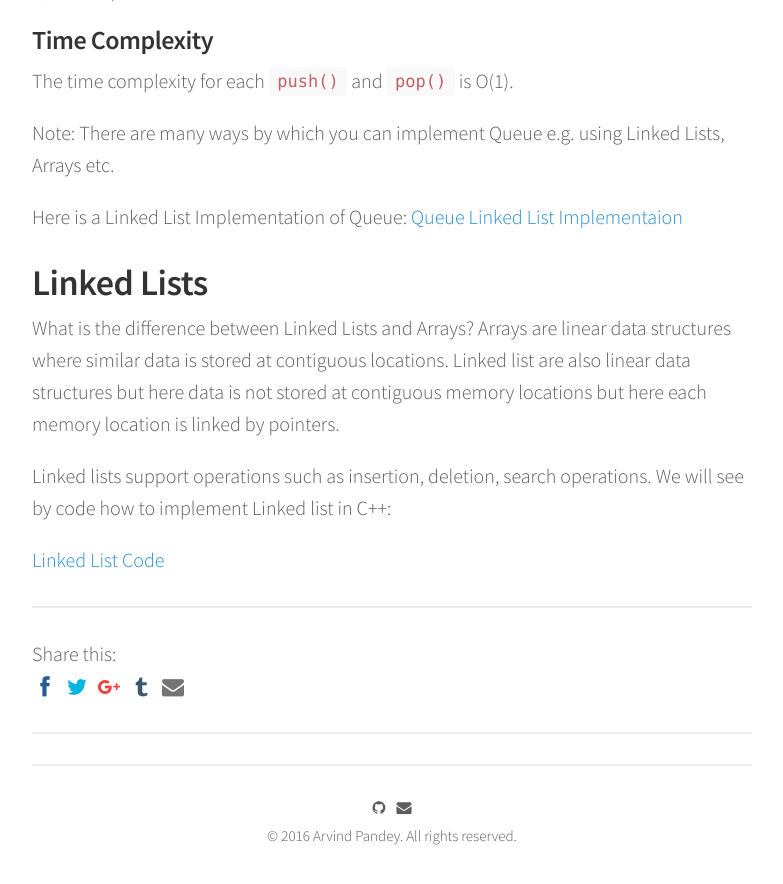
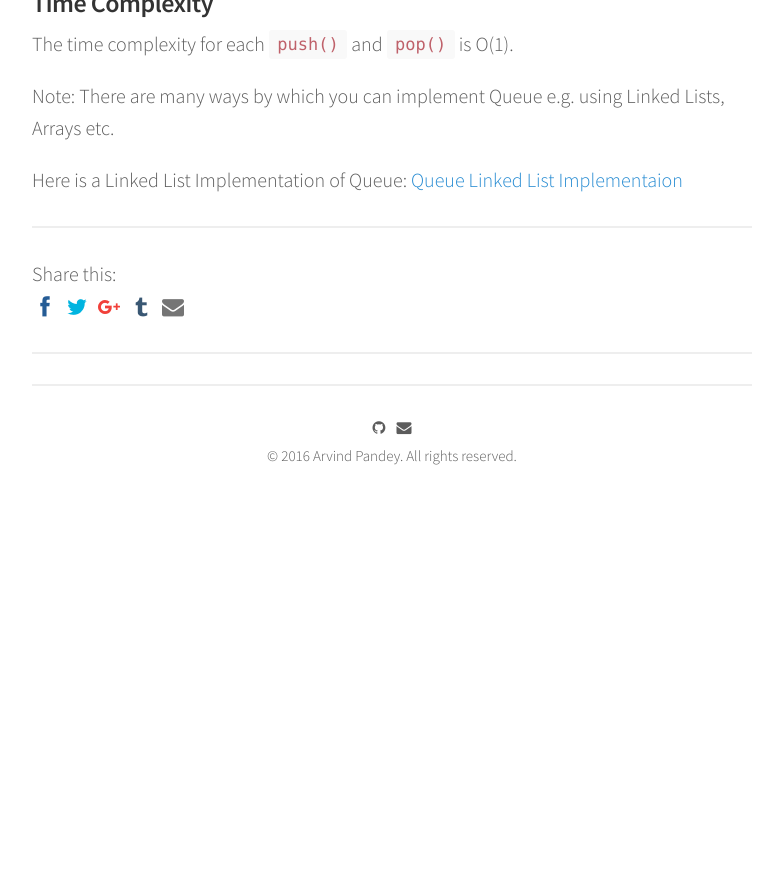
Before and after one commit to dummybyte/blog, a Jekyll site: the page built from _posts/2016-12-22-Algorithm.md, in a window 1280 px wide and 900 px high, scrolled down 2646 px. Shown: the top 884 px of the window, without its empty margins (248-1031 px from the left). Built offline with Jekyll 4.4.1, drawn with Linux system fonts in a browser that asks for light colours; nearby versions of some CDN libraries; comment, search, counter and statistics services are not loaded; after the commit the page ends 3214 px from its top, so only the background shows below that; some of the changed text lies outside the part shown.

Commit message:
added new posts for linked lists

```diff
--- a/_posts/2016-12-22-Algorithm.md
+++ b/_posts/2016-12-22-Algorithm.md
@@ -3,14 +3,13 @@ layout: post
 title: "Stack, Queues and Linked Lists"
 description: "Introduction"
 date: 2016-12-22
-tags: [algorithm, stack, queues, linked list, data structures]
+tags: [algorithm, stack, queues, data structures]
 comments: true
 share: true
 ---
 ## Contents
 - [Stack](#stack)
 - [Queue](#queue)
-- [Linked List](#linked-lists)
 
 ## Stack
 
@@ -71,12 +70,3 @@ Note: There are many ways by which you can implement Queue e.g. using Linked Lis
 
 Here is a Linked List Implementation of Queue:
 [Queue Linked List Implementaion](https://github.com/dummybyte/CodeBlog/blob/master/QueueLinkedListImplementation.cpp)
-
-
-## Linked Lists
-
-What is the difference between Linked Lists and Arrays? Arrays are linear data structures where similar data is stored at contiguous locations. Linked list are also linear data structures but here data is not stored at contiguous memory locations but here each memory location is linked by pointers.
-
-Linked lists support operations such as insertion, deletion, search operations. We will see by code how to implement Linked list in C++:
-
-[Linked List Code](https://github.com/dummybyte/CodeBlog/blob/master/LinkedList.cpp)
```
Also changed, not shown: _posts/2016-12-23-LinkedLists.md (added, +54 -0 lines), about.md (+1 -1 lines), images/linkedlist_1.jpg (added).
